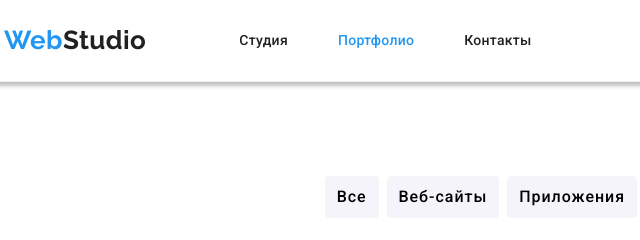
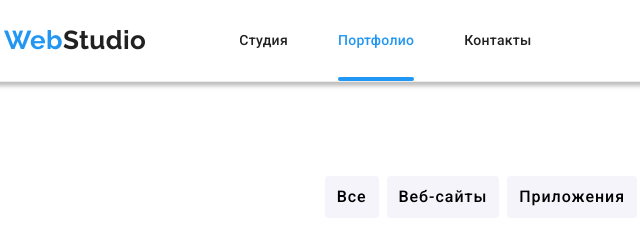
Before and after one commit to SergiusNahnoinyi/goit-markup-hw-05, a plain HTML site: page portfolio.html in a window 1280 px wide. Shown: the top 240 px of the page, 51-691 px from the left. Drawn offline with nearby package versions, Linux system fonts and the light colour scheme.

Commit message:
Добавляет подчёркивание ссылки текущей страницы

```diff
--- a/css/styles.css
+++ b/css/styles.css
@@ -100,7 +100,8 @@ ul {
 }
 
 .nav-link {
-  display: block; /* Чтобы ссылка заняла всю ширину и не было справа зазора 4рх */
+  display: block;
+  position: relative;
   padding-top: 32px;
   padding-bottom: 32px;
   font-weight: 500;
@@ -114,6 +115,18 @@ ul {
 .current {
   color: var(--accent-color);
 }
+
+.nav-link.current::after {
+  content: '';
+  display: block;
+  position: absolute;
+  bottom: 0;
+  width: 100%;
+  height: 4px;
+  background: #2196f3;
+  border-radius: 2px;
+}
+
 /* Стилизация Site-contacts */
 .contacts-list {
   display: flex;
```
